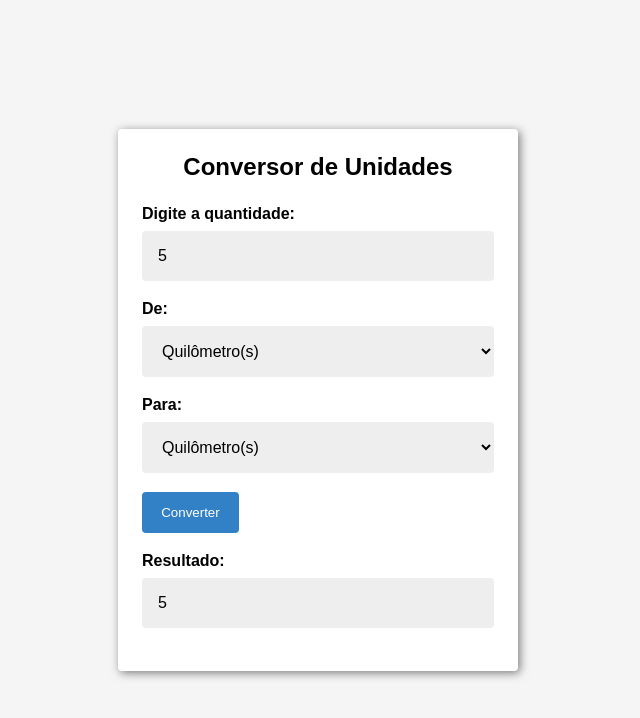
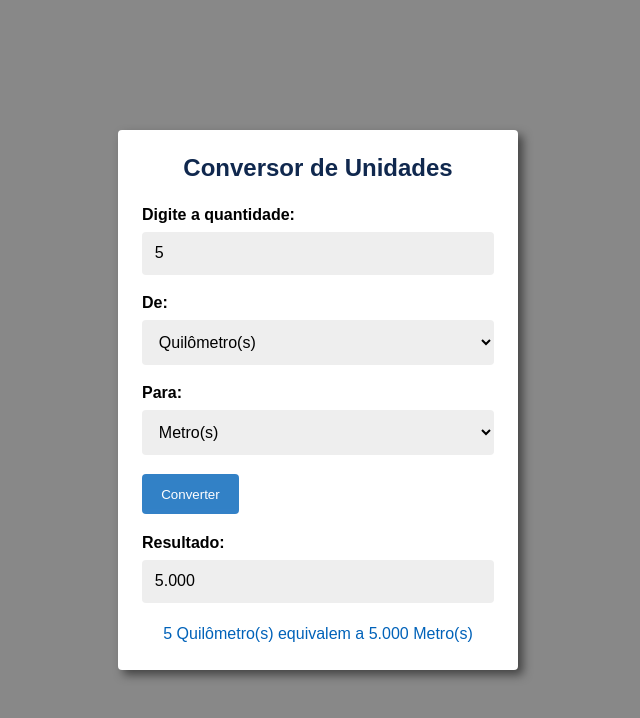
Before and after one commit to lucasrochabz/conversor-de-medidas, a plain HTML site: page index.html in a window 1280 px wide. Both pictures are taken after typing "5" into the empty fields and a click on the button "Converter". Shown: the whole page, without its empty margins (322-962 px from the left). Drawn offline with Linux system fonts and the light colour scheme.

Commit message:
Add formatação ao resultado

```diff
--- a/css/style.css
+++ b/css/style.css
@@ -6,7 +6,7 @@
 }
 
 body {
-  background-color: #f5f5f5;
+  background-color: #888;
   display: flex;
   align-items: center;
   justify-content: center;
@@ -16,7 +16,7 @@ body {
 .container {
   background-color: #fff;
   border-radius: 4px;
-  box-shadow: 2px 2px 10px rgba(0, 0, 0, 0.5);
+  box-shadow: 5px 5px 10px rgba(0, 0, 0, 0.5);
   padding: 1.5rem;
   width: 400px;
 }
@@ -25,6 +25,7 @@ h1 {
   font-size: 1.5rem;
   margin-bottom: 1.5rem;
   text-align: center;
+  color: #10284e;
 }
 
 .input-group, .output-group {
@@ -39,7 +40,7 @@ h1 {
 }
 
 select, input {
-  padding: 1rem;
+  padding: 0.8rem;
   border-radius: 4px;
   border: none;
   font-size: 1rem;
@@ -66,10 +67,11 @@ button:hover {
 }
 
 #message {
-  font-size: 0.8rem;
+  font-size: 1rem;
   color: #0062b9;
   margin-top: 0.8rem;
   text-align: center;
+  line-height: 1.5;
 }
 
 @media (max-width: 800px) {
--- a/index.html
+++ b/index.html
@@ -30,8 +30,8 @@
     <div class="input-group">
       <label for="input">Para:</label>
       <select name="to" id="to">
+        <option value="m">Metro(s)</option>
         <option value="km">Quilômetro(s)</option>
-        <option value="m">Metro(s)</option>
         <option value="cm">Centímetros(s)</option>
         <option value="mm">Milímetros(s)</option>
       </select>
--- a/js/script.js
+++ b/js/script.js
@@ -49,12 +49,15 @@ function convert() {
       break;
   }
 
-  outputElement.value = result;
+  const formattedResult = result.toLocaleString('pt-BR', {maximumFractionDigits: 2, useGrouping: true})
+
+  // outputElement.value = result;
+  outputElement.value = formattedResult;
 
   const fromLabel = fromElement.options[fromElement.selectedIndex].text;
   const toLabel = toElement.options[toElement.selectedIndex].text;
 
-  const message = `${inputElement.value} ${fromLabel} equivalem a ${result} ${toLabel}`;
+  const message = `${inputElement.value} ${fromLabel} equivalem a ${formattedResult} ${toLabel}`;
   messageElement.textContent = message;
 
   return;
```
